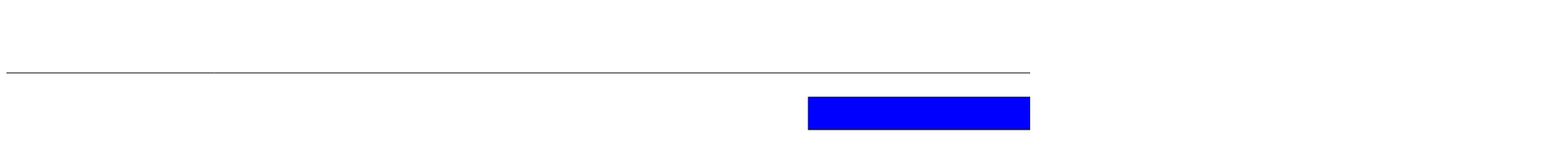
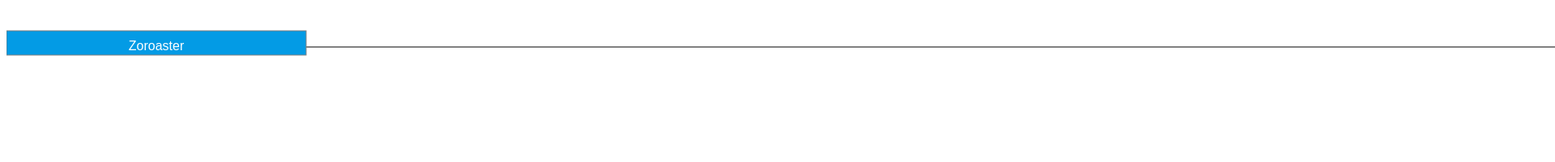
Before and after one commit to eledah/iran-timeline, a plain HTML site: page index.html in a window 1280 px wide. Shown: the top 200 px of the page at 81% size, 1920 px wide, since content can reach past the window. Drawn offline with Linux system fonts and the light colour scheme.

Commit message:
version 1.0

```diff
--- a/iran.csv
+++ b/iran.csv
@@ -29,13 +29,13 @@ Amastrine,-400,-284
 Drypetis,-400,-323
 Bessus,-400,-329
 Parmenion,-400,-329
+Sisygambis,-383,-323
 Darius III,-380,-330
 Ariobarzanes of Persis,-368,-330
 Arses of Persia,-360,-336
 Hephaestion,-356,-324
 Peithon,-355,-316
 Antiochus I Soter,-324,-261
-Sisygambis,-301,-323
 Arsaces II of Parthia,-300,-191
 Phriapatius,-290,-176
 Arsaces I of Parthia,-280,-217
@@ -73,14 +73,14 @@ Shapur II,309,379
 Vardan Mamikonian,388,451
 Yazdegerd I,400,421
 Bahram V,406,438
+Yazdegerd II,421,457
 Mazdak,450,529
-Yazdegerd II,500,457
 Khosrow I,501,579
 Anastasius of Persia,550,628
+Bahram Chobin,550,592
 Salman the Persian,568,657
-Bahram Chobin,600,592
+Piruz Nahavandi,600,644
 Yazdegerd III,624,652
-Piruz Nahavandi,700,644
 Jabir ibn Hayyan,721,815
 Ibn al-Muqaffa',724,756
 Al-Mahdi,744,785
@@ -111,6 +111,7 @@ Abu al-Faraj al-Isfahani,897,967
 Abd al-Rahman al-Sufi,903,986
 Ibn Babawayh,918,992
 Miskawayh,932,1030
+Daqiqi,935,977
 'Adud al-Dawla,936,983
 Ferdowsi,940,1020
 Abu al-Wafa' Buzjani,940,998
@@ -126,7 +127,6 @@ Al-Bayhaqi,994,1066
 Abu'l-Fadl Bayhaqi,995,1077
 Shaykh Tusi,995,1067
 Asadi Tusi,999,1072
-Daqiqi,1000,977
 Nizam al-Mulk,1018,1092
 Al-Juwayni,1028,1085
 Omar Khayyam,1048,1131
@@ -162,13 +162,13 @@ Qutb al-Din al-Shirazi,1236,1311
 Rashid-al-Din Hamadani,1247,1318
 Tekuder,1247,1284
 Safi-ad-din Ardabili,1252,1334
+Baydu,1255,1295
+Gaykhatu,1259,1295
 Ghazan,1271,1304
 Öljaitü,1280,1316
 Hamdallah Mustawfi,1281,1349
 Mahmoud Shabestari,1288,1340
 Sati Beg,1300,1345
-Gaykhatu,1300,1295
-Baydu,1300,1295
 Ubayd Zakani,1301,1371
 Abu Sa'id Bahadur Khan,1305,1335
 Hafez,1325,1389
@@ -203,22 +203,22 @@ Tahmasp II,1704,1740
 Karim Khan Zand,1705,1779
 Ebrahim Afshar,1717,1748
 Adel Shah,1719,1749
+Sayed Morad Khan,1730,1789
+Sadeq Khan Zand,1730,1782
 Abbas III,1732,1740
 Magtymguly Pyragy,1733,1807
 Shahrokh Shah,1734,1796
+Ali-Morad Khan Zand,1740,1785
 Agha Mohammad Khan Qajar,1742,1797
 Timur Shah Durrani,1748,1793
 Mohammad Ali Khan Zand,1760,1779
 Lotf Ali Khan,1769,1794
 Fath-Ali Shah Qajar,1772,1834
-Ali-Morad Khan Zand,1779,1785
 Abbas Mirza,1789,1833
 Kazim Rashti,1793,1843
 Alexander Griboyedov,1795,1829
 Aga Khan I,1800,1881
 Jafar Khan,1800,1789
-Sayed Morad Khan,1800,1789
-Sadeq Khan Zand,1800,1782
 Amir Kabir,1807,1852
 Mohammad Shah Qajar,1808,1848
 Bahá'u'lláh,1817,1892
--- a/script.js
+++ b/script.js
@@ -1,5 +1,9 @@
 // Set the axis length as a constant
 const AXIS_LENGTH = 20000;
+const COLLISION_OFFSET = 35; // Constant for adjusting the position in case of collision
+
+// List to store the coordinates of existing rectangles
+const existingRectangles = [];
 
 // Function to read CSV file and create the horizontal timeline
 function createHorizontalTimeline() {
@@ -16,10 +20,10 @@ function createHorizontalTimeline() {
       // Create HTML content for the timeline
       let htmlContent = '<div class="scrollable-container">'; // Add a div for scrollability
       htmlContent += '<div class="timeline-container">'; // Set the main div
-      htmlContent += `<svg width="${AXIS_LENGTH}px" height="100%">`; // Use the constant for SVG width and set height to 100%
+      htmlContent += `<svg width="${calculateMaxWidth()}px" height="${calculateMaxHeight()}px">`; // Set dynamic width and height
 
       // Create horizontal axis
-      htmlContent += `<line x1="0" y1="50" x2="${AXIS_LENGTH}px" y2="50" stroke="black"/>`; // Use the constant for x2
+      htmlContent += `<line x1="0" y1="50" x2="${calculateMaxWidth()}px" y2="50" stroke="black"/>`; // Set dynamic x2
 
       // Iterate through the data and draw rectangles for each person
       data.forEach((person, index) => {
@@ -28,19 +32,22 @@ function createHorizontalTimeline() {
 
         if (!isNaN(birthYear)) {
           // Calculate rectangle position and dimensions
-          const rectX = (birthYear / 2020) * AXIS_LENGTH; // Scale the x-coordinate based on the axis length
-          let rectWidth = isNaN(deathYear) ? AXIS_LENGTH - rectX : (deathYear / 2020) * AXIS_LENGTH - rectX; // Scale the width
+          const rectX = (birthYear + 2000) * (AXIS_LENGTH / 4000); // Adjust for birth years starting from -2000
+          let rectWidth = isNaN(deathYear) ? 20000 - rectX : (deathYear + 2000) * (AXIS_LENGTH / 4000) - rectX; // Adjust for birth years starting from -2000
 
           // Adjust the height to prevent collision
-          const rectY = findAvailableY(rectX, rectWidth, data.slice(0, index));
+          const rectY = findAvailableY(rectX, rectWidth, person.name);
 
           // Draw rectangle
-          htmlContent += `<rect x="${rectX}" y="${rectY}" width="${rectWidth}" height="40" fill="blue" stroke="black"/>`;
+          htmlContent += `<rect x="${rectX}" y="${rectY}" width="${rectWidth}" height="30"  stroke="gray"/>`;
 
           // Add text in the middle of the rectangle
           const textX = rectX + rectWidth / 2;
           const textY = rectY + 20; // Centered on the rectangle
           htmlContent += `<text x="${textX}" y="${textY}" text-anchor="middle" alignment-baseline="middle" fill="white">${person.name}</text>`;
+
+          // Add the rectangle coordinates to the list
+          existingRectangles.push({ x1: rectX, y1: rectY, x2: rectX + rectWidth, y2: rectY + 40 });
         }
       });
 
@@ -50,42 +57,62 @@ function createHorizontalTimeline() {
 
       // Append the HTML content to the body or any other container element
       document.body.innerHTML += htmlContent;
+
+      // Set the <svg> height to the result of calculateMaxHeight()
+      document.querySelector('svg').setAttribute('height', `${calculateMaxHeight()}px`);
+      document.querySelector('svg').setAttribute('width', `${calculateMaxWidth()}px`);
+      document.querySelector('line').setAttribute('x2', `${calculateMaxWidth()}px`);
+
     })
     .catch(error => {
       console.error('Error fetching CSV file:', error);
     });
 }
 
-// Function to find an available y-coordinate to prevent overlap with previous people
-function findAvailableY(rectX, rectWidth, previousPeople) {
-    const rectEnd = rectX + rectWidth;
+// Function to find an available y-coordinate to prevent overlap with previous rectangles
+function findAvailableY(rectX, rectWidth, name) {
     let rectY = 30;
     let collisions = 0;
+    let collisionYs = [];
+    const minY = 30;
 
-    // Iterate through the array of previous people
-    for (const person of previousPeople) {
-      const prevBirthYear = person.birth ? parseInt(person.birth) : null;
-      const prevDeathYear = person.death ? parseInt(person.death) : 2020;
+    // Initialize the collisionYs array
+    for (let y = rectY; y < calculateMaxHeight() + 400; y += COLLISION_OFFSET) {
+      collisionYs.push(y);
+    }
 
-      if (!isNaN(prevBirthYear)) {
-        const prevRectX = (prevBirthYear / 2020) * AXIS_LENGTH;
-        const prevRectWidth = isNaN(prevDeathYear) ? AXIS_LENGTH - prevRectX : (prevDeathYear / 2020) * AXIS_LENGTH - prevRectX;
-
-        // Check for overlap with the previous person's rectangle
-        if (!(rectEnd <= prevRectX || rectX >= prevRectX + prevRectWidth)) {
-          // If there is overlap, increment the collisions count and move the rectangle down
-          collisions++;
-          rectY += 50 * collisions; // Move the rectangle vertically based on the number of collisions
-        }
+    // Iterate through the list of existing rectangles
+    for (const existingRect of existingRectangles) {
+      // Check for overlap with the existing rectangle
+      if (!(rectX + rectWidth <= existingRect.x1 || rectX >= existingRect.x2)) {
+        // If there is overlap, remove the corresponding y-coordinate from the array
+        const index = Math.floor((existingRect.y1 - minY) / COLLISION_OFFSET);
+        collisionYs[index] = undefined;
+        collisions += 1;
       }
     }
+
+    // Find the minimum remaining y-coordinate in the array
+    const minRemainingY = collisionYs.find(y => y !== undefined) || minY;
+
+    // Set rectY to the minimum remaining y-coordinate
+    rectY = minRemainingY;
+
+    console.log(name, collisions, rectY);
 
     return rectY;
   }
 
 
+// Function to calculate the maximum height inside existing rectangles
+function calculateMaxHeight() {
+  return Math.max(...existingRectangles.map(rectangle => rectangle.y2)) + COLLISION_OFFSET;
+}
 
-
+// Function to calculate the maximum width for the SVG element
+function calculateMaxWidth() {
+  return Math.max(...existingRectangles.map(rectangle => rectangle.x2)) + COLLISION_OFFSET;
+}
 
 // Function to parse CSV data
 function parseCSV(csvData) {
--- a/styles.css
+++ b/styles.css
@@ -1,14 +1,13 @@
-/* Add your CSS styles here */
-html, body {
-    height: 100%;
+/* styles.css */
+
+body {
+    font-family: Arial, sans-serif;
 }
 
 .timeline-container {
-    margin-top: 20px;
-    overflow-x: auto;
-  }
+}
 
-  svg {
-    display: block;
-    margin: 0 auto;
-  }
+rect {
+    border-radius: 30px;
+    fill: #039BE5; /* Set background color for rectangles */
+}
```
